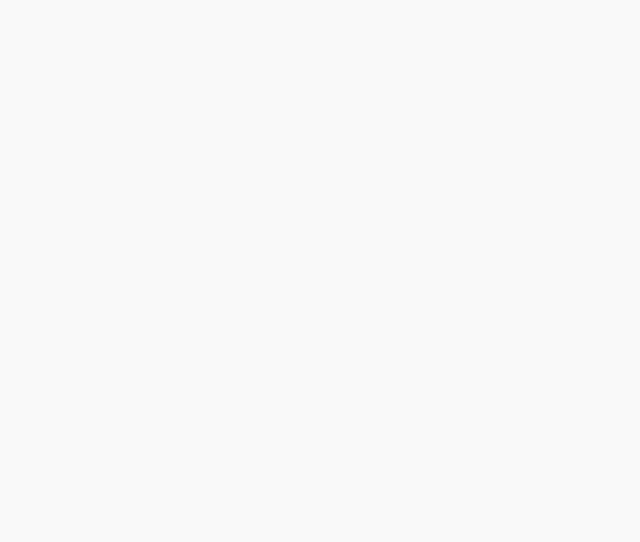
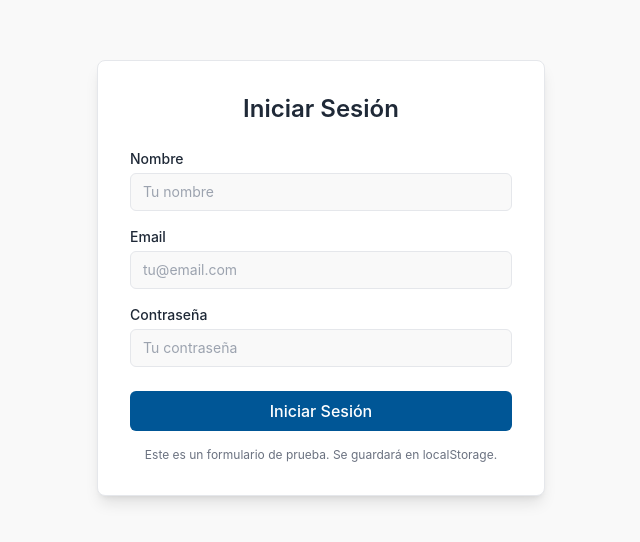
Before and after one commit to Arguish/Proyecto-Intermodular-FrontEnd, a React (Vite) app: page /login in a window 1280 px wide. Before the commit this address had no page. Shown: the part 122-664 px from the top of the page, without its empty margins (319-959 px from the left). Built offline with nearby package versions, Linux system fonts and the light colour scheme.

Commit message:
login_sidebar

```diff
--- a/src/App.jsx
+++ b/src/App.jsx
@@ -1,5 +1,10 @@
 import AppRouter from "./router/AppRouter";
+import { AuthProvider } from "./store/AuthContext";
 
 export default function App() {
-  return <AppRouter />;
+  return (
+    <AuthProvider>
+      <AppRouter />
+    </AuthProvider>
+  );
 }
--- a/src/components/Header.jsx
+++ b/src/components/Header.jsx
@@ -1,4 +1,13 @@
+import { useState } from "react";
+import { useNavigate } from "react-router-dom";
+import { useAuth } from "../store/AuthContext";
+import UserSidebar from "./UserSidebar";
+
 export default function Header() {
+  const navigate = useNavigate();
+  const { user } = useAuth();
+  const [sidebarOpen, setSidebarOpen] = useState(false);
+
   return (
     <header className="
       h-12
@@ -54,9 +63,49 @@ export default function Header() {
         </button>
       </div>
 
-      <div className="text-xs text-primary-500 cursor-pointer hover:underline">
-        Iniciar sesión
-      </div>
+      {user ? (
+        <button
+          onClick={() => setSidebarOpen(!sidebarOpen)}
+          className="
+            flex items-center gap-3
+            bg-surface-alt
+            px-4
+            py-0
+            h-full
+            -mr-4
+            -my-0
+            text-text-primary
+            hover:text-primary-500
+            transition-colors
+            cursor-pointer
+          "
+          title="Mi perfil"
+        >
+          <span className="text-xs">
+            Hola, {user.name}
+          </span>
+          <svg
+            width="16"
+            height="16"
+            viewBox="0 0 24 24"
+            fill="currentColor"
+            stroke="currentColor"
+            strokeWidth="2"
+          >
+            <path d="M20 21v-2a4 4 0 0 0-4-4H8a4 4 0 0 0-4 4v2"></path>
+            <circle cx="12" cy="7" r="4"></circle>
+          </svg>
+        </button>
+      ) : (
+        <button
+          onClick={() => navigate("/login")}
+          className="text-xs text-primary-500 cursor-pointer hover:underline"
+        >
+          Iniciar sesión
+        </button>
+      )}
+
+      <UserSidebar isOpen={sidebarOpen} onClose={() => setSidebarOpen(false)} />
     </header>
   );
 }
--- /dev/null
+++ b/src/components/UserSidebar.jsx
@@ -0,0 +1,117 @@
+import { useAuth } from "../store/AuthContext";
+import { useNavigate } from "react-router-dom";
+
+export default function UserSidebar({ isOpen, onClose }) {
+  const { user, logout } = useAuth();
+  const navigate = useNavigate();
+
+  const handleLogout = () => {
+    logout();
+    onClose();
+    navigate("/login");
+  };
+
+  return (
+    <>
+      {/* Sidebar */}
+      <div
+        className={`
+          fixed top-12 right-0 h-[calc(100vh-12px)] w-64 bg-surface-alt z-50
+          transform transition-transform duration-300 ease-in-out
+          flex flex-col
+          border-l border-border
+        `}
+        style={{
+          transform: isOpen ? "translateX(0)" : "translateX(100%)",
+        }}
+      >
+        {/* Contenido scrolleable */}
+        <div className="flex-1 overflow-y-auto p-4">
+          <div className="space-y-4">
+            <div className="pb-4 border-b border-border">
+              <p className="text-xs font-medium text-text-secondary mb-2">
+                CUENTA
+              </p>
+              <div className="space-y-3 text-sm">
+                <div>
+                  <p className="text-xs text-text-secondary mb-1">
+                    Nombre
+                  </p>
+                  <p className="text-text-primary">
+                    {user?.name}
+                  </p>
+                </div>
+
+                <div>
+                  <p className="text-xs text-text-secondary mb-1">
+                    Email
+                  </p>
+                  <p className="text-text-primary">
+                    {user?.email}
+                  </p>
+                </div>
+              </div>
+            </div>
+
+            <div className="space-y-2">
+              <p className="text-xs font-medium text-text-secondary mb-3">
+                OPCIONES
+              </p>
+              <button className="
+                w-full
+                text-left
+                px-0
+                py-2
+                text-xs
+                text-text-primary
+                hover:text-primary-500
+                transition-colors
+              ">
+                Mis Reservas
+              </button>
+              <button className="
+                w-full
+                text-left
+                px-0
+                py-2
+                text-xs
+                text-text-primary
+                hover:text-primary-500
+                transition-colors
+              ">
+                Configuración
+              </button>
+              <button className="
+                w-full
+                text-left
+                px-0
+                py-2
+                text-xs
+                text-text-primary
+                hover:text-primary-500
+                transition-colors
+              ">
+                Ayuda
+              </button>
+
+              <div className="pt-4 border-t border-border">
+                <button
+                  onClick={handleLogout}
+                  className="
+                    text-xs
+                    text-red-500
+                    cursor-pointer
+                    hover:text-red-600
+                    transition-colors
+                  "
+                >
+                  Cerrar Sesión
+                </button>
+              </div>
+            </div>
+          </div>
+        </div>
+      </div>
+    </>
+  );
+}
--- /dev/null
+++ b/src/pages/Login.jsx
@@ -0,0 +1,166 @@
+import { useState } from "react";
+import { useNavigate } from "react-router-dom";
+import { useAuth } from "../store/AuthContext";
+
+export default function Login() {
+  const [name, setName] = useState("");
+  const [email, setEmail] = useState("");
+  const [password, setPassword] = useState("");
+  const navigate = useNavigate();
+  const { login } = useAuth();
+
+  const handleSubmit = (e) => {
+    e.preventDefault();
+    if (name.trim() && email.trim() && password.trim()) {
+      login(name, email, password);
+      navigate("/");
+    }
+  };
+
+  return (
+    <div className="
+      h-screen
+      flex items-center justify-center
+      bg-background
+    ">
+      <div className="
+        bg-surface
+        rounded-lg
+        shadow-lg
+        p-8
+        w-full
+        max-w-md
+        border border-border
+      ">
+        <h1 className="
+          text-2xl
+          font-semibold
+          text-text-primary
+          mb-6
+          text-center
+        ">
+          Iniciar Sesión
+        </h1>
+
+        <form onSubmit={handleSubmit} className="flex flex-col gap-4">
+          <div>
+            <label className="
+              block
+              text-sm
+              font-medium
+              text-text-primary
+              mb-1
+            ">
+              Nombre
+            </label>
+            <input
+              type="text"
+              value={name}
+              onChange={(e) => setName(e.target.value)}
+              placeholder="Tu nombre"
+              className="
+                w-full
+                px-3
+                py-2
+                border border-border
+                rounded-md
+                bg-background
+                text-text-primary
+                text-sm
+                focus:outline-none
+                focus:ring-1 focus:ring-primary-400
+              "
+            />
+          </div>
+
+          <div>
+            <label className="
+              block
+              text-sm
+              font-medium
+              text-text-primary
+              mb-1
+            ">
+              Email
+            </label>
+            <input
+              type="email"
+              value={email}
+              onChange={(e) => setEmail(e.target.value)}
+              placeholder="tu@email.com"
+              className="
+                w-full
+                px-3
+                py-2
+                border border-border
+                rounded-md
+                bg-background
+                text-text-primary
+                text-sm
+                focus:outline-none
+                focus:ring-1 focus:ring-primary-400
+              "
+            />
+          </div>
+
+          <div>
+            <label className="
+              block
+              text-sm
+              font-medium
+              text-text-primary
+              mb-1
+            ">
+              Contraseña
+            </label>
+            <input
+              type="password"
+              value={password}
+              onChange={(e) => setPassword(e.target.value)}
+              placeholder="Tu contraseña"
+              className="
+                w-full
+                px-3
+                py-2
+                border border-border
+                rounded-md
+                bg-background
+                text-text-primary
+                text-sm
+                focus:outline-none
+                focus:ring-1 focus:ring-primary-400
+              "
+            />
+          </div>
+
+          <button
+            type="submit"
+            className="
+              w-full
+              bg-primary-500
+              hover:bg-primary-600
+              text-white
+              font-medium
+              py-2
+              px-4
+              rounded-md
+              transition-colors
+              mt-2
+            "
+          >
+            Iniciar Sesión
+          </button>
+        </form>
+
+        <p className="
+          text-xs
+          text-text-secondary
+          text-center
+          mt-4
+        ">
+          Este es un formulario de prueba. Se guardará en localStorage.
+        </p>
+      </div>
+    </div>
+  );
+}
--- a/src/router/AppRouter.jsx
+++ b/src/router/AppRouter.jsx
@@ -1,10 +1,12 @@
 import { Routes, Route } from "react-router-dom";
 import MainLayout from "../layouts/MainLayout";
 import Home from "../pages/Home";
+import Login from "../pages/Login";
 
 export default function AppRouter() {
   return (
     <Routes>
+      <Route path="/login" element={<Login />} />
       <Route element={<MainLayout />}>
         <Route path="/" element={<Home />} />
       </Route>
--- /dev/null
+++ b/src/store/AuthContext.jsx
@@ -0,0 +1,43 @@
+import { createContext, useState, useContext } from "react";
+
+const AuthContext = createContext();
+
+export function AuthProvider({ children }) {
+  const [user, setUser] = useState(null);
+
+  const login = (name, email, password) => {
+    setUser({
+      name,
+      email,
+      password,
+    });
+    localStorage.setItem("user", JSON.stringify({ name, email, password }));
+  };
+
+  const logout = () => {
+    setUser(null);
+    localStorage.removeItem("user");
+  };
+
+  // Al cargar, revisar si hay usuario guardado
+  useState(() => {
+    const savedUser = localStorage.getItem("user");
+    if (savedUser) {
+      setUser(JSON.parse(savedUser));
+    }
+  }, []);
+
+  return (
+    <AuthContext.Provider value={{ user, login, logout }}>
+      {children}
+    </AuthContext.Provider>
+  );
+}
+
+export function useAuth() {
+  const context = useContext(AuthContext);
+  if (!context) {
+    throw new Error("useAuth debe ser usado dentro de AuthProvider");
+  }
+  return context;
+}
```
